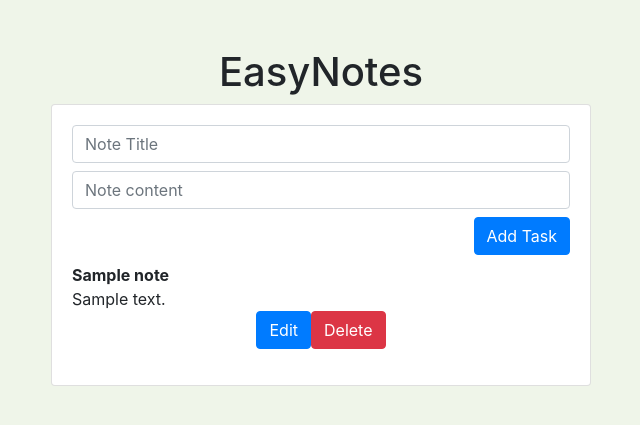
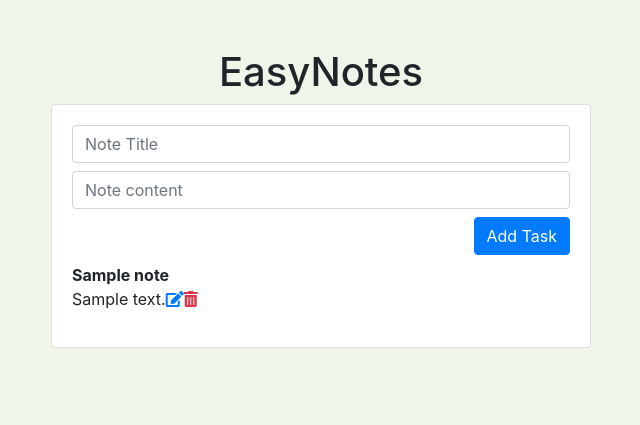
Before and after one commit to ClaytonDewey/Easy-Notes, a Node server app: page /notes in a window 1280 px wide. Shown: the top 425 px of the page, without its empty margins (319-959 px from the left). Run offline with Node 20, Linux system fonts and the light colour scheme; tables that the repository leaves empty hold one stand-in row (values such as "Sample post"); some libraries are stand-ins or nearby versions.

Commit message:
Fixed edit/delete buttons

```diff
--- a/public/css/style.css
+++ b/public/css/style.css
@@ -9,3 +9,7 @@ span.title {
   display: block;
   font-weight: 700;
 }
+
+span.content {
+  display: inline;
+}
--- a/views/notes.pug
+++ b/views/notes.pug
@@ -35,8 +35,9 @@ html
                                     li
                                         span.title=note.title
                                         span.content=note.content
-                                        div.text-center
-                                            a(class="btn btn-primary" href=`/notes/${note._id}`) Edit
-                                            a(class="btn btn-danger" href=``) Delete
+                                        a( href=`/notes/${note._id}`)
+                                            span.fas.fa-edit
+                                        a( href=``)
+                                            span.fas.fa-trash-alt.text-danger
 
     script(src="/js/validate.js")
```
